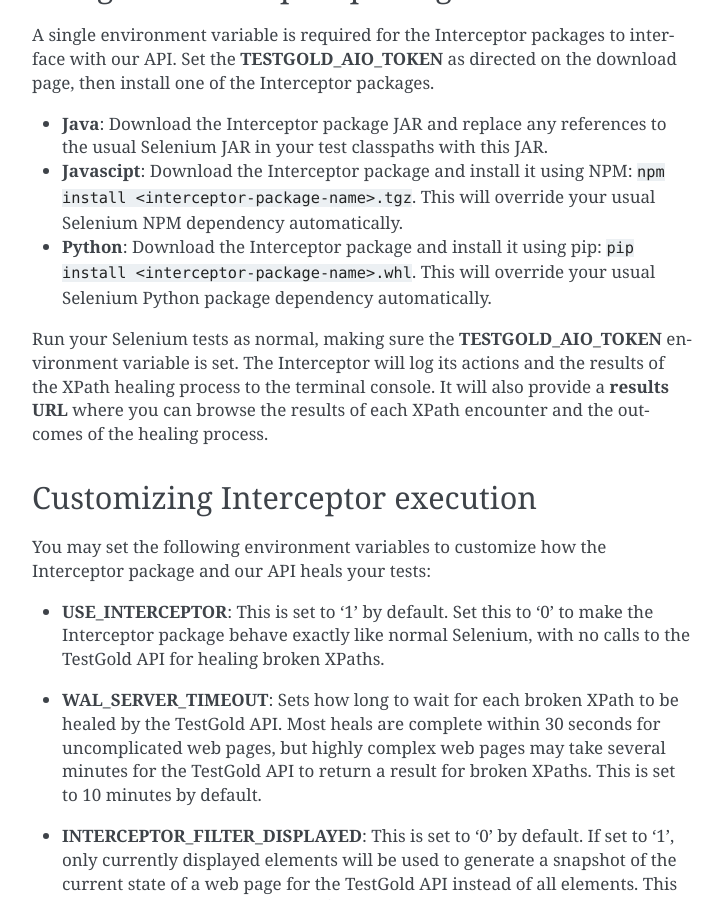
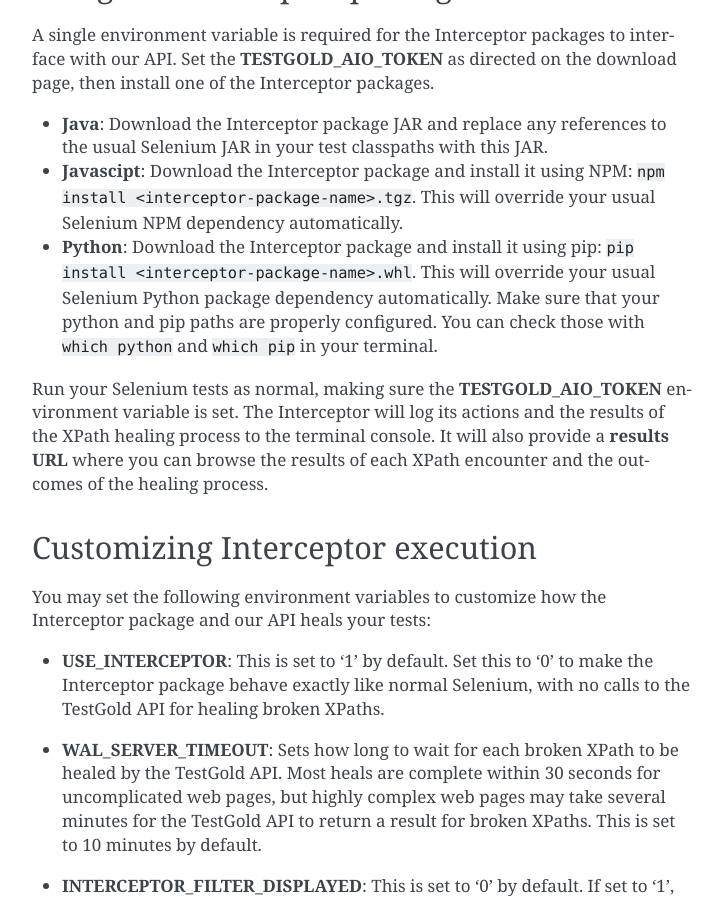
Before and after one commit to aichemydev/testgold, a Sphinx documentation site: the page built from docs/externaluse.rst, in a window 1280 px wide and 900 px high, scrolled down 824 px. Shown: the whole window, without its empty margins (388-1111 px from the left). Built offline with Sphinx 7.4.7, drawn with Linux system fonts in a browser that asks for light colours.

Commit message:
Update externaluse.rst
add clarification for python interceptor installation

```diff
--- a/docs/externaluse.rst
+++ b/docs/externaluse.rst
@@ -33,7 +33,7 @@
 
 - **Python**: Download the Interceptor package and install it using pip:
   ``pip install <interceptor-package-name>.whl``. This will override your usual
-  Selenium Python package dependency automatically.
+  Selenium Python package dependency automatically. Make sure that your python and pip paths are properly configured. You can check those with ``which python`` and ``which pip`` in your terminal.
 
 Run your Selenium tests as normal, making sure the **TESTGOLD_AIO_TOKEN**
 environment variable is set. The Interceptor will log its actions and the
```
